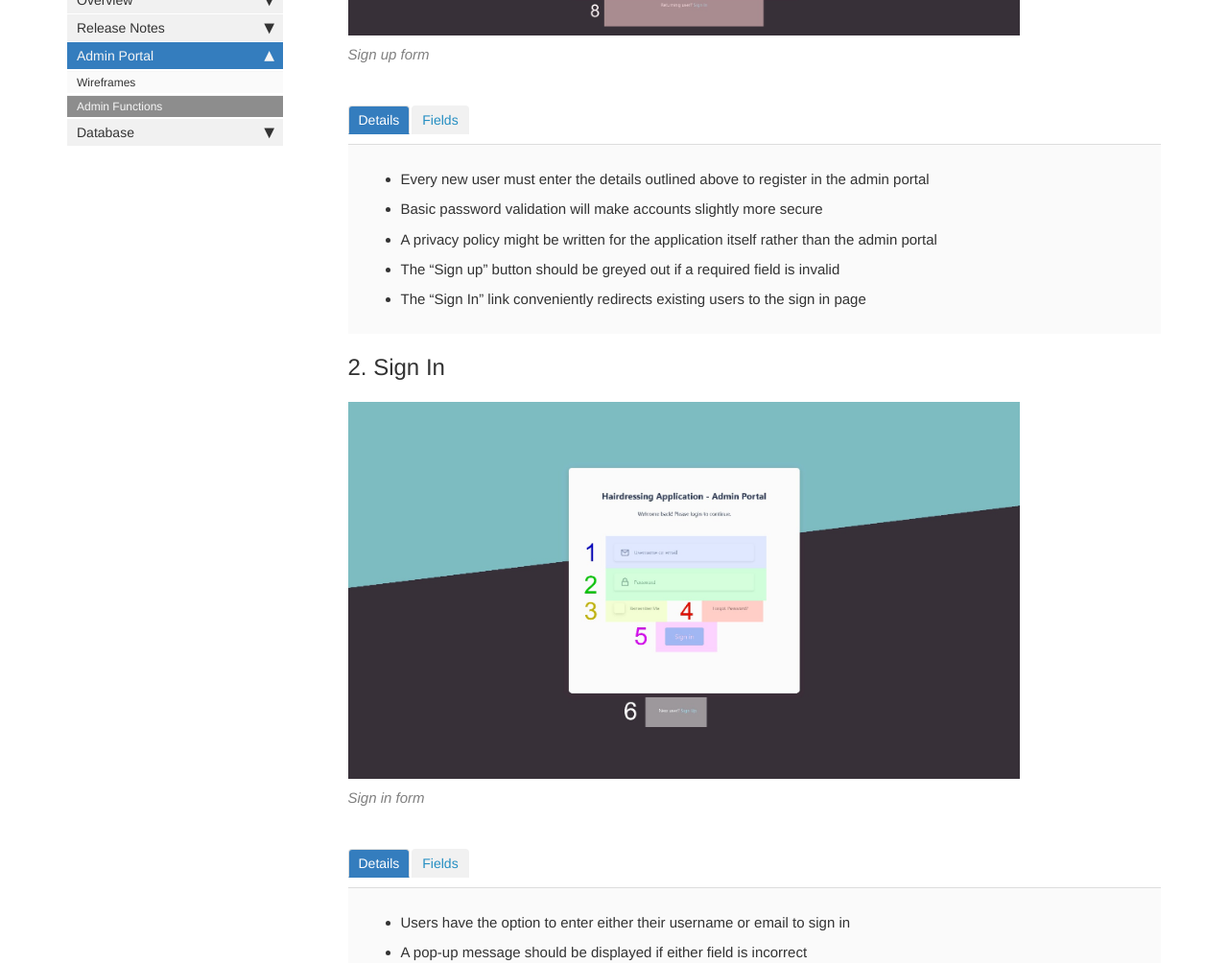
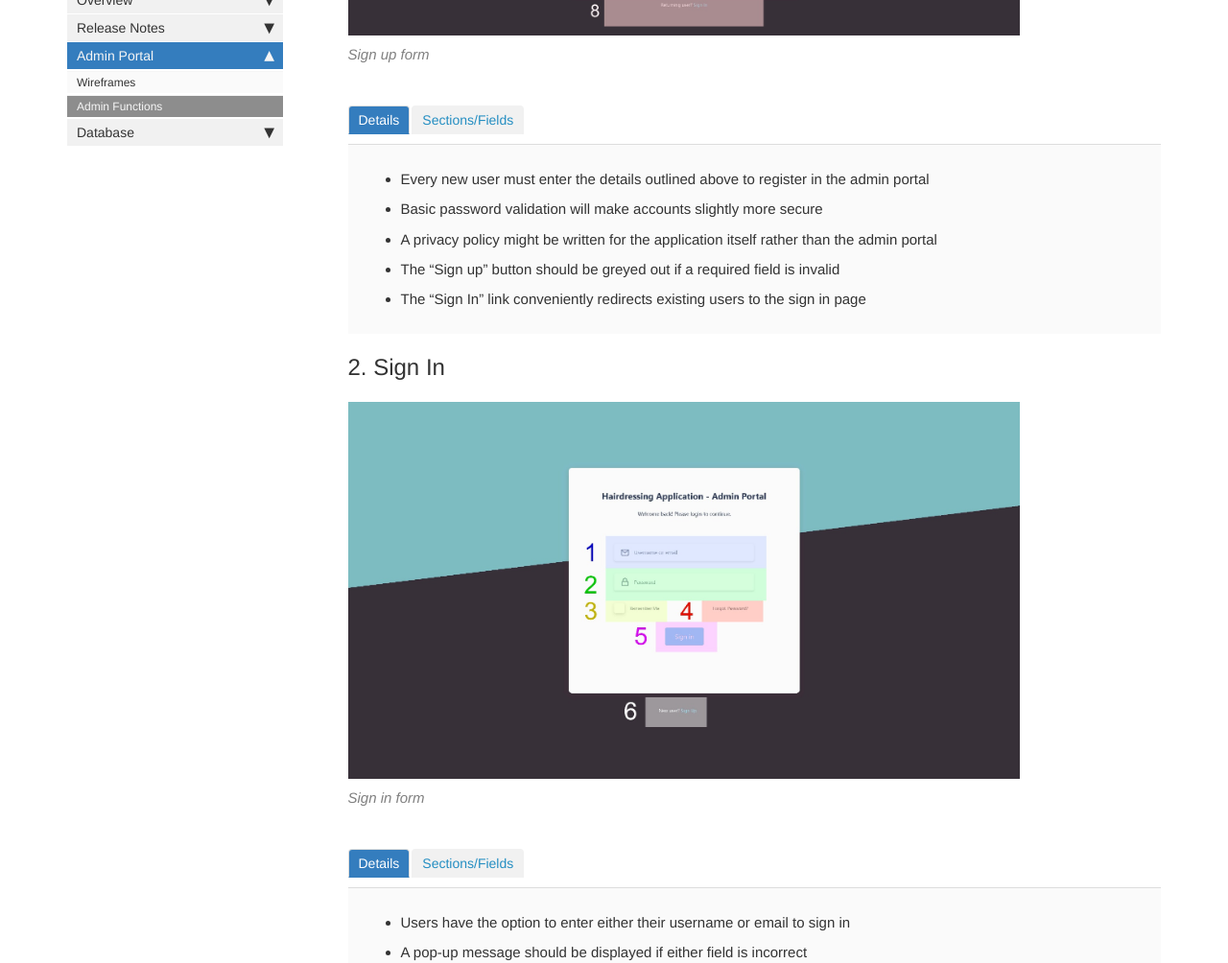
Before and after one commit to HairdressingProject/HairdressingApp, a Jekyll site: the page built from pages/mydoc/mydoc_admin_functions.md, in a window 1280 px wide and 1400 px high, scrolled down 998 px. Shown: the part 143-1147 px from the top of the window at 96% size. Built offline with Jekyll 4.4.1, drawn with Linux system fonts in a browser that asks for light colours; comment, search, counter and statistics services are not loaded; some of the changed text lies outside the part shown.

Commit message:
minor fixes

```diff
--- a/pages/mydoc/mydoc_admin_functions.md
+++ b/pages/mydoc/mydoc_admin_functions.md
@@ -21,7 +21,7 @@ folder: mydoc
 
 <ul id="signUpfunctionTabs" class="nav nav-tabs">
     <li class="active"><a href="#signUpDetails" data-toggle="tab">Details</a></li>
-    <li><a href="#signUpFields" data-toggle="tab">Fields</a></li>
+    <li><a href="#signUpFields" data-toggle="tab">Sections/Fields</a></li>
 </ul>
 
 <div class="tab-content">
@@ -44,8 +44,8 @@ folder: mydoc
         <li>Email input <span class="label label-warning">required</span></li>
         <li>Password input <span class="label label-warning">required</span></li>
         <li>Privacy policy checkbox <span class="label label-warning">required</span></li>
-        <li>Signup button <span class="label label-warning">required</span></li>
-        <li>Sign in link <span class="label label-warning">required</span></li>
+        <li>Sign up button</li>
+        <li>Sign in link</li>
     </ol>
 </div>
 
@@ -82,7 +82,7 @@ folder: mydoc
 
 <ul id="signInFunctionTabs" class="nav nav-tabs">
     <li class="active"><a href="#signInDetails" data-toggle="tab">Details</a></li>
-    <li><a href="#signInFields" data-toggle="tab">Fields</a></li>
+    <li><a href="#signInFields" data-toggle="tab">Sections/Fields</a></li>
 </ul>
 
 <div class="tab-content">
@@ -118,7 +118,7 @@ folder: mydoc
 
 <ul id="forgotPasswordTabs" class="nav nav-tabs">
     <li class="active"><a href="#forgotPasswordDetails" data-toggle="tab">Details</a></li>
-    <li><a href="#forgotPasswordFields" data-toggle="tab">Fields</a></li>
+    <li><a href="#forgotPasswordFields" data-toggle="tab">Sections/Fields</a></li>
 </ul>
 
 <div class="tab-content">
@@ -151,7 +151,7 @@ folder: mydoc
 
 <ul id="newPasswordTabs" class="nav nav-tabs">
     <li class="active"><a href="#newPasswordDetails" data-toggle="tab">Details</a></li>
-    <li><a href="#newPasswordFields" data-toggle="tab">Fields</a></li>
+    <li><a href="#newPasswordFields" data-toggle="tab">Sections/Fields</a></li>
 </ul>
 
 <div class="tab-content">
@@ -186,7 +186,7 @@ folder: mydoc
 
 <ul id="dashboardTabs" class="nav nav-tabs">
     <li class="active"><a href="#dashboardDetails" data-toggle="tab">Details</a></li>
-    <li><a href="#dashboardFields" data-toggle="tab">Fields</a></li>
+    <li><a href="#dashboardFields" data-toggle="tab">Sections/Fields</a></li>
 </ul>
 
 <div class="tab-content">
@@ -224,7 +224,7 @@ folder: mydoc
 
 <ul id="settingsDropdownTabs" class="nav nav-tabs">
     <li class="active"><a href="#settingsDropdownDetails" data-toggle="tab">Details</a></li>
-    <li><a href="#settingsDropdownFields" data-toggle="tab">Fields</a></li>
+    <li><a href="#settingsDropdownFields" data-toggle="tab">Sections/Fields</a></li>
 </ul>
 
 <div class="tab-content">
@@ -257,7 +257,7 @@ folder: mydoc
 
 <ul id="notificationsDropdownTabs" class="nav nav-tabs">
     <li class="active"><a href="#notificationsDropdownDetails" data-toggle="tab">Details</a></li>
-    <li><a href="#notificationsDropdownFields" data-toggle="tab">Fields</a></li>
+    <li><a href="#notificationsDropdownFields" data-toggle="tab">Sections/Fields</a></li>
 </ul>
 
 <div class="tab-content">
@@ -287,7 +287,7 @@ folder: mydoc
 
 <ul id="accountDropdownTabs" class="nav nav-tabs">
     <li class="active"><a href="#accountDropdownDetails" data-toggle="tab">Details</a></li>
-    <li><a href="#accountDropdownFields" data-toggle="tab">Fields</a></li>
+    <li><a href="#accountDropdownFields" data-toggle="tab">Sections/Fields</a></li>
 </ul>
 
 <div class="tab-content">
@@ -318,7 +318,7 @@ folder: mydoc
 
 <ul id="myAccountTabs" class="nav nav-tabs">
     <li class="active"><a href="#myAccountDetails" data-toggle="tab">Details</a></li>
-    <li><a href="#myAccountFields" data-toggle="tab">Fields</a></li>
+    <li><a href="#myAccountFields" data-toggle="tab">Sections/Fields</a></li>
 </ul>
 
 <div class="tab-content">
@@ -354,7 +354,7 @@ folder: mydoc
 
 <ul id="databasesTabs" class="nav nav-tabs">
     <li class="active"><a href="#databasesDetails" data-toggle="tab">Details</a></li>
-    <li><a href="#databasesFields" data-toggle="tab">Fields</a></li>
+    <li><a href="#databasesFields" data-toggle="tab">Sections/Fields</a></li>
 </ul>
 
 <div class="tab-content">
@@ -390,7 +390,7 @@ folder: mydoc
 
 <ul id="addEntryModalTabs" class="nav nav-tabs">
     <li class="active"><a href="#addEntryModalDetails" data-toggle="tab">Details</a></li>
-    <li><a href="#addEntryModalFields" data-toggle="tab">Fields</a></li>
+    <li><a href="#addEntryModalFields" data-toggle="tab">Sections/Fields</a></li>
 </ul>
 
 <div class="tab-content">
@@ -430,7 +430,7 @@ folder: mydoc
 
 <ul id="editEntryModalTabs" class="nav nav-tabs">
     <li class="active"><a href="#editEntryModalDetails" data-toggle="tab">Details</a></li>
-    <li><a href="#editEntryModalFields" data-toggle="tab">Fields</a></li>
+    <li><a href="#editEntryModalFields" data-toggle="tab">Sections/Fields</a></li>
 </ul>
 
 <div class="tab-content">
@@ -459,7 +459,7 @@ folder: mydoc
 
 <ul id="deleteEntryModalTabs" class="nav nav-tabs">
     <li class="active"><a href="#deleteEntryModalDetails" data-toggle="tab">Details</a></li>
-    <li><a href="#deleteEntryModalFields" data-toggle="tab">Fields</a></li>
+    <li><a href="#deleteEntryModalFields" data-toggle="tab">Sections/Fields</a></li>
 </ul>
 
 <div class="tab-content">
@@ -487,7 +487,7 @@ folder: mydoc
 
 <ul id="trafficTabs" class="nav nav-tabs">
     <li class="active"><a href="#trafficDetails" data-toggle="tab">Details</a></li>
-    <li><a href="#trafficFields" data-toggle="tab">Fields</a></li>
+    <li><a href="#trafficFields" data-toggle="tab">Sections/Fields</a></li>
 </ul>
 
 <div class="tab-content">
@@ -519,7 +519,7 @@ folder: mydoc
 
 <ul id="permissionsTabs" class="nav nav-tabs">
     <li class="active"><a href="#permissionsDetails" data-toggle="tab">Details</a></li>
-    <li><a href="#permissionsFields" data-toggle="tab">Fields</a></li>
+    <li><a href="#permissionsFields" data-toggle="tab">Sections/Fields</a></li>
 </ul>
 
 <div class="tab-content">
@@ -551,7 +551,7 @@ folder: mydoc
 
 <ul id="picturesTabs" class="nav nav-tabs">
     <li class="active"><a href="#picturesDetails" data-toggle="tab">Details</a></li>
-    <li><a href="#picturesFields" data-toggle="tab">Fields</a></li>
+    <li><a href="#picturesFields" data-toggle="tab">Sections/Fields</a></li>
 </ul>
 
 <div class="tab-content">
```
